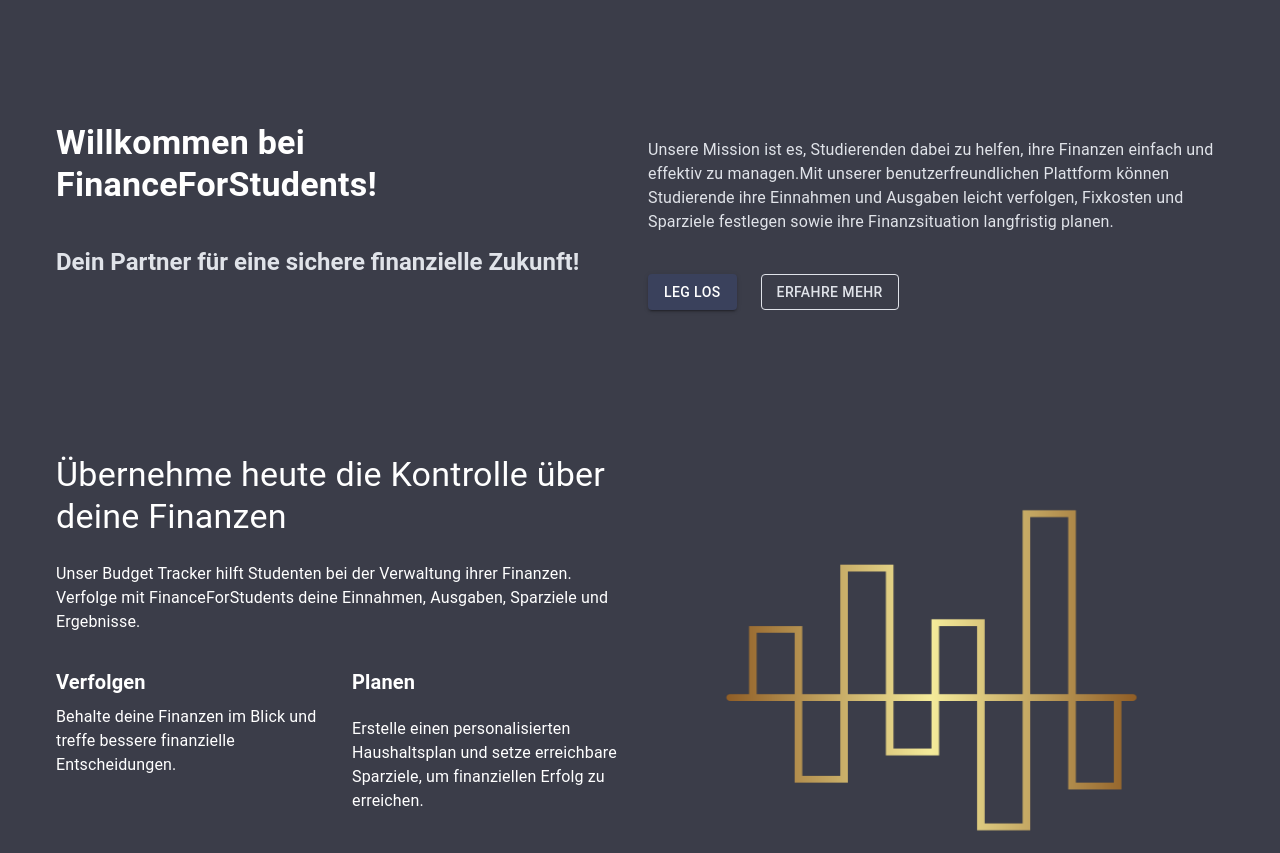
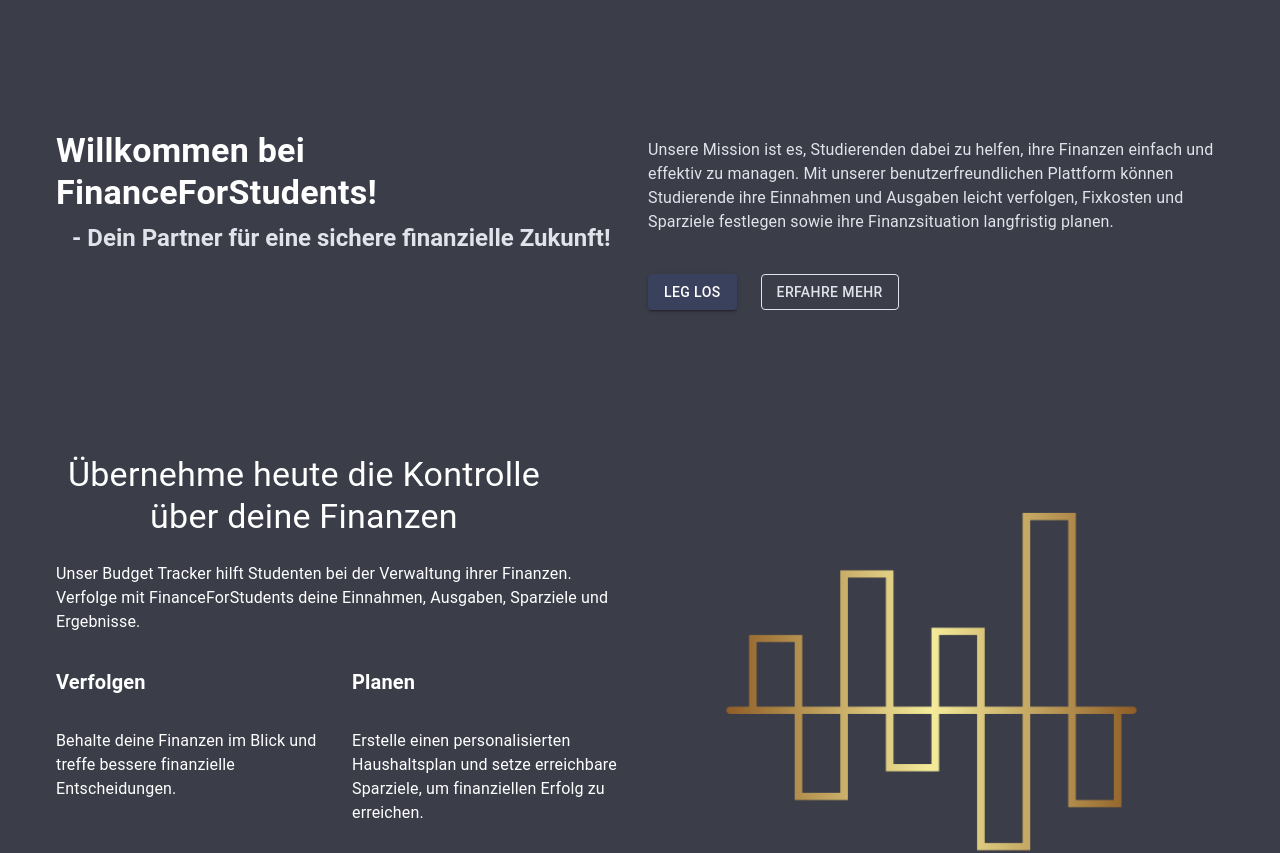
Before and after one commit to joltzen/FinanceForStudents, a React (Create React App) app in the folder client/: page / in a window 1280 px wide. Shown: the part 380-1233 px from the top of the page. Built offline with nearby package versions, Linux system fonts and the light colour scheme.

Commit message:
homepage ausbessern

```diff
--- a/client/src/components/heading2.js
+++ b/client/src/components/heading2.js
@@ -8,7 +8,12 @@ function Heading2(props) {
   return (
     <Typography
       variant="h5"
-      sx={{ fontWeight: "bold", marginTop: 5, color: theme.palette.text.main }}
+      sx={{
+        fontWeight: "bold",
+        marginTop: 1,
+        ml: 2,
+        color: theme.palette.text.main,
+      }}
     >
       {props.text}
     </Typography>
--- a/client/src/config/strings.js
+++ b/client/src/config/strings.js
@@ -1,9 +1,9 @@
 const strings = {
   homepage: {
     welcomeMessage: "Willkommen bei FinanceForStudents!",
-    wm2: "Dein Partner für eine sichere finanzielle Zukunft!",
+    wm2: "- Dein Partner für eine sichere finanzielle Zukunft!",
     mission:
-      "Unsere Mission ist es, Studierenden dabei zu helfen, ihre Finanzen einfach und effektiv zu managen.Mit unserer benutzerfreundlichen Plattform können Studierende ihre Einnahmen und Ausgaben leicht verfolgen, Fixkosten und Sparziele festlegen sowie ihre Finanzsituation langfristig planen.",
+      "Unsere Mission ist es, Studierenden dabei zu helfen, ihre Finanzen einfach und effektiv zu managen. Mit unserer benutzerfreundlichen Plattform können Studierende ihre Einnahmen und Ausgaben leicht verfolgen, Fixkosten und Sparziele festlegen sowie ihre Finanzsituation langfristig planen.",
     what: "In der heutigen Zeit stehen viele Studierende vor einer wirtschaftlichen Herausforderung. Sei es das Monatsbudget, die Studiengebühren, die alltäglichen Lebenshaltungskosten oder gar Schulden – als Studierender muss man sich ständig finanziell balancieren.",
 
     why: "Warum FinanceForStudents?",
--- a/client/src/pages/Home/homepage.js
+++ b/client/src/pages/Home/homepage.js
@@ -97,7 +97,7 @@ function HomePage() {
         <Box sx={{ flexGrow: 1, padding: 4 }}>
           <Grid container spacing={2}>
             <Grid item xs={12} md={6}>
-              <Typography variant="h4">
+              <Typography variant="h4" sx={{ mt: 1 }}>
                 <strong>{strings.homepage.welcomeMessage}</strong>
               </Typography>
               <Heading2 text={strings.homepage.wm2} />
@@ -135,9 +135,16 @@ function HomePage() {
         <Box sx={{ flexGrow: 1, padding: 4 }}>
           <Grid container spacing={2}>
             <Grid item xs={12} md={6}>
-              <Typography variant="h4" component="h2" gutterBottom>
-                {strings.new.control}
-              </Typography>
+              <Grid item xs={12} textAlign="center">
+                <Typography
+                  variant="h4"
+                  component="h2"
+                  sx={{ mr: 10 }}
+                  gutterBottom
+                >
+                  {strings.new.control}
+                </Typography>
+              </Grid>
               <Typography variant="body1" paragraph marginTop={3}>
                 {strings.new.start}
               </Typography>
@@ -166,7 +173,7 @@ function HomePage() {
                 spacing={2}
               >
                 <Grid item xs={6}>
-                  <Typography variant="body1" marginBottom={5}>
+                  <Typography variant="body1" marginBottom={5} marginTop={3}>
                     {" "}
                     {strings.new.track}
                   </Typography>
@@ -324,7 +331,7 @@ function HomePage() {
           ))}
           <Box textAlign="center" sx={{ mt: 4 }}>
             <Typography variant="h5" gutterBottom>
-              Noch fragen?
+              Noch Fragen?
             </Typography>
             <Button
               variant="outlined"
```
